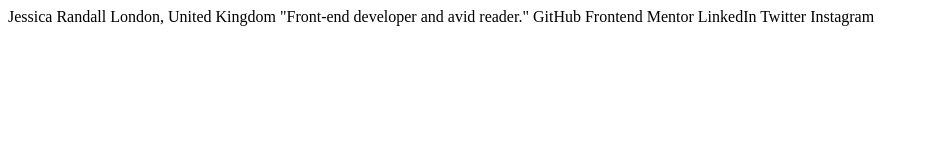
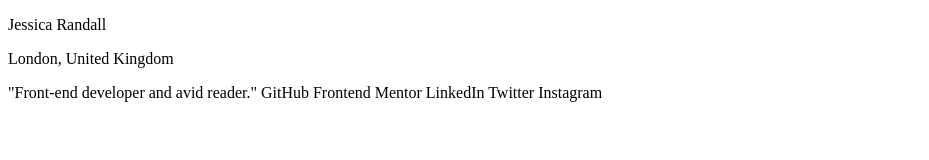
Before and after one commit to Mike200402/social-links-profile-main, a plain HTML site: page index.html in a window 1280 px wide. Shown: the whole page, without its empty margins (0-929 px from the left). Drawn offline with Linux system fonts and the light colour scheme.

```diff
--- a/index.html
+++ b/index.html
@@ -15,9 +15,8 @@
   </style>
 </head>
 <body>
-
-  Jessica Randall
-  London, United Kingdom
+  <p>Jessica Randall</p>
+  <p>London, United Kingdom</p>
   "Front-end developer and avid reader."
 
   GitHub
```
Also changed, not shown: 1 other file.
